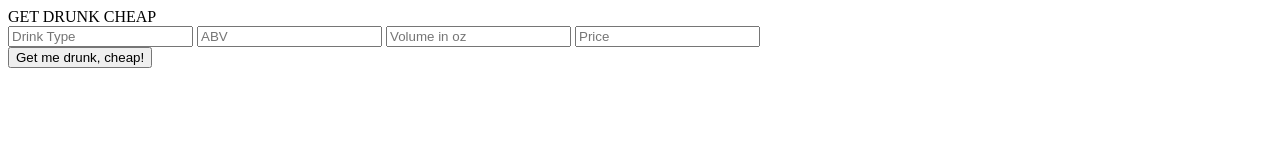
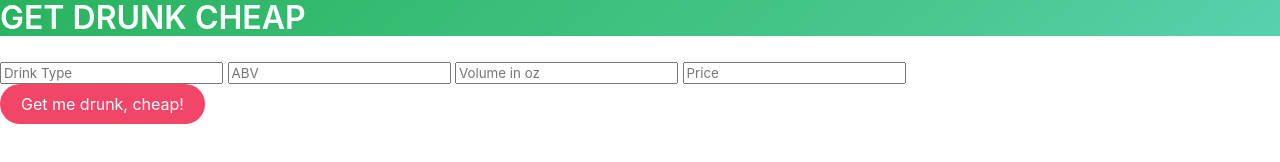
Before and after one commit to lancebrown42/alcove, a website: page public/index.html in a window 1280 px wide. Drawn offline with nearby package versions, Linux system fonts and the light colour scheme.

Commit message:
added some style

```diff
--- a/public/index.html
+++ b/public/index.html
@@ -4,9 +4,10 @@
     <meta charset="UTF-8">
     <title>title</title>
     <script id="calc" type="text/javascript" src="calc.js"></script>
+    <link rel="stylesheet" type="text/css" href="../node_modules/bulma/css/bulma.css">
   </head>
   <body>
-      <header>
+      <header class = "hero title is-bold is-success">
           GET DRUNK CHEAP
       </header>
       <div>
@@ -17,10 +18,10 @@
               <input type="value" name="cost" placeholder="Price">
 
           </form>
-          <button onclick="calculator()">Get me drunk, cheap!</button>
+          <button  onclick="calculator()" class = "button is-danger is-hoverable is-rounded">Get me drunk, cheap!</button>
 
       </div>
-      <p id = "result"></p>
+      <p id = "result" class = "subtitle is-bold"></p>
 
   </body>
 </html>
```
Also changed, not shown: package.json (+9 -1 lines), 2 other files.
